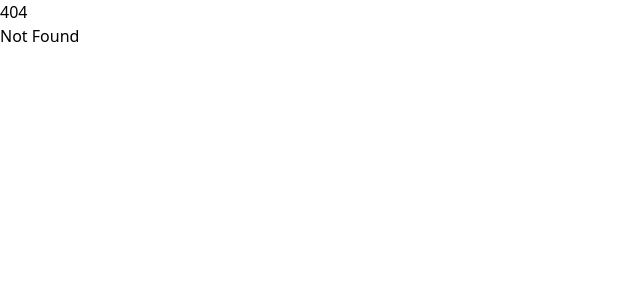
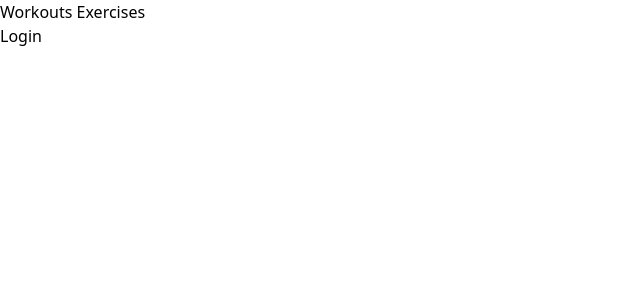
Before and after one commit to d-sanderson/local-first-workout-app, a SvelteKit app: page / in a window 1280 px wide. Before the commit this address had no page. Shown: the top 300 px of the page, without its empty margins (0-640 px from the left). Built offline with nearby package versions, Linux system fonts and the light colour scheme.

Commit message:
scaffold pages

```diff
--- a/src/routes/+layout.svelte
+++ b/src/routes/+layout.svelte
@@ -2,5 +2,7 @@
 	import '../app.css';
 	let { children } = $props();
 </script>
+<a  href="/workouts" id="workout">Workouts</a>
+<a href="/exercises" id="exercises">Exercises</a>
 
 {@render children()}
--- /dev/null
+++ b/src/routes/+page.svelte
@@ -0,0 +1 @@
+<h1>Login</h1>
--- /dev/null
+++ b/src/routes/workouts/+page.svelte
@@ -0,0 +1 @@
+<h1>Workouts</h1>
```
